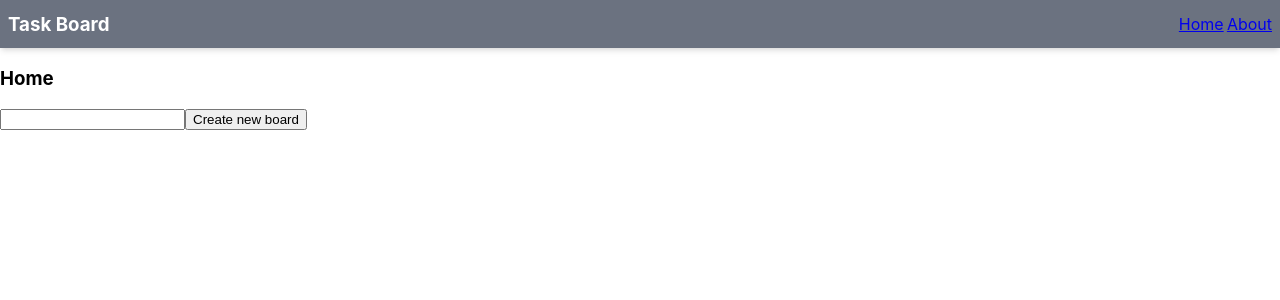
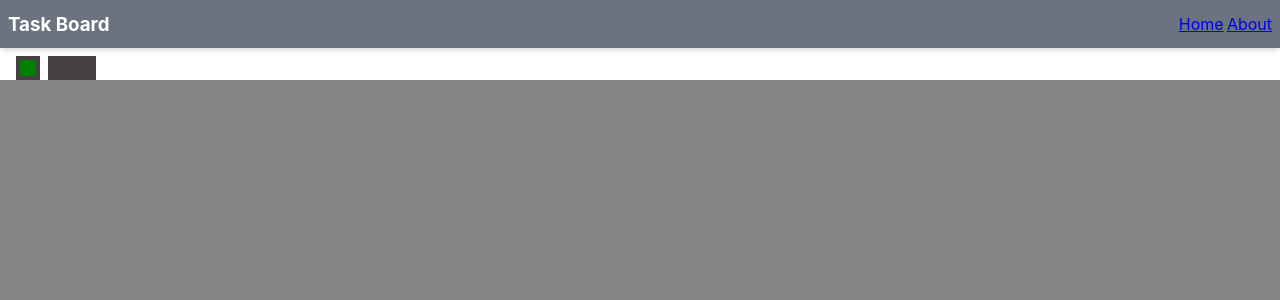
Before and after one commit to AleksandTsupko/simpleTaskBoard, a React (Create React App) app in the folder my_task_board/: page / in a window 1280 px wide. Shown: the top 300 px of the page. Built offline with nearby package versions, Linux system fonts and the light colour scheme.

Commit message:
new board input

```diff
--- a/my_task_board/src/App.tsx
+++ b/my_task_board/src/App.tsx
@@ -7,14 +7,14 @@ import {HomePage} from './pages/HomePage/HomePage'
 
 function App() {
   return (
-    <>
+    <div className="App">
     <Navigation/>
     <Routes>
       <Route path="/" element={<HomePage/>} />
       <Route path="/about" element={<AboutPage/>} />
     </Routes>
 
-    </>
+    </div>
   );
 }
 
--- /dev/null
+++ b/my_task_board/src/components/Board/Board.module.scss
@@ -0,0 +1,3 @@
+.board {
+    background-color: #858383;
+}
--- /dev/null
+++ b/my_task_board/src/components/Board/Board.tsx
@@ -0,0 +1,8 @@
+import classes from "./Board.module.scss"
+
+export function Board() {
+    return (
+        <div className={classes.board}></div>
+
+    )
+}
--- /dev/null
+++ b/my_task_board/src/components/NewBoardTab/NewBoardTab.module.scss
@@ -0,0 +1,32 @@
+.newBoardTab {
+    height: 100%;
+    width: 1.5rem;
+    background-color: rgb(70, 65, 65);
+    display: flex;
+    flex-direction: row;
+    justify-content: center;
+    align-items: center;
+    gap: 0.2rem;
+
+    .icon {
+        width: 1rem;
+        height: 1rem;
+        background-color: green;
+    }
+
+}
+
+.newBoardTab.active {
+    width: 7rem;
+    .icon {
+        background-color: red;
+    }
+
+    .input {
+        height: 1rem;
+        width: 5rem;
+        border-radius: 2px;
+        border: none;
+        padding: 0;
+    }
+}
--- /dev/null
+++ b/my_task_board/src/components/NewBoardTab/NewBoardTab.tsx
@@ -0,0 +1,57 @@
+import { useEffect, useRef, useState } from "react"
+import classes from "./NewBoardTab.module.scss"
+
+export function NewBoardTab() {
+    const [isActive, setIsActive] = useState(false)
+    const [nameOfNewBoard, setNameOfNewBoard] = useState("")
+    const inputRef = useRef<HTMLInputElement>(null)
+    const timeoutOnBlurRef = useRef<ReturnType<typeof setTimeout> | null>(null)
+
+    useEffect(() => {
+        if (isActive && inputRef.current) {
+            inputRef.current.focus()
+        }
+    }, [isActive])
+
+    const iconHandler = (e: React.MouseEvent) => {
+        if (isActive && nameOfNewBoard && nameOfNewBoard.length > 3) {
+            if (timeoutOnBlurRef.current) clearTimeout(timeoutOnBlurRef.current)
+            console.log(nameOfNewBoard)
+        } else {
+            setIsActive(true)
+            // inputRef.current.focus()
+        }
+
+    }
+
+    const inputOnBlurHandler = (e: React.FocusEvent) => {
+        const id = setTimeout(() => {
+            setIsActive(false)
+            setNameOfNewBoard("")
+        }, 3000)
+        timeoutOnBlurRef.current = id
+    }
+
+    const inputOnFocusHandler = () => {
+        if (timeoutOnBlurRef.current) clearTimeout(timeoutOnBlurRef.current)
+    }
+
+
+    return (
+        <div className={isActive ? `${classes.newBoardTab} ${classes.active}` : classes.newBoardTab}>
+            <div
+                className={classes.icon}
+                onClickCapture={(e) => iconHandler(e)}
+            />
+            {isActive && <input
+                ref={inputRef}
+                className={classes.input}
+                type="text"
+                value={nameOfNewBoard}
+                onChange={(e) => setNameOfNewBoard(e.target.value)}
+                onBlur={(e) => inputOnBlurHandler(e)}
+                onFocus={inputOnFocusHandler}
+            />}
+        </div>
+    )
+}
--- /dev/null
+++ b/my_task_board/src/components/Tab/Tab.module.scss
@@ -0,0 +1,5 @@
+.tab {
+    height: 100%;
+    width: 3rem;
+    background-color: rgb(70, 65, 65);
+}
--- /dev/null
+++ b/my_task_board/src/components/Tab/Tab.tsx
@@ -0,0 +1,9 @@
+import classes from "./Tab.module.scss"
+
+export function Tab() {
+    return (
+        <div className={classes.tab}>
+
+        </div>
+    )
+}
--- /dev/null
+++ b/my_task_board/src/components/Tabs/Tabs.module.scss
@@ -0,0 +1,8 @@
+.tabs {
+    padding-left: 1rem;
+    padding-right: 1rem;
+    padding-top: 0.5rem;
+    display: flex;
+    flex-direction: row;
+    gap: 0.5rem;
+}
--- /dev/null
+++ b/my_task_board/src/components/Tabs/Tabs.tsx
@@ -0,0 +1,12 @@
+import { NewBoardTab } from "../NewBoardTab/NewBoardTab"
+import { Tab } from "../Tab/Tab"
+import classes from "./Tabs.module.scss"
+
+export function Tabs() {
+    return (
+        <div className={classes.tabs}>
+            <NewBoardTab/>
+            <Tab/>
+        </div>
+    )
+}
--- a/my_task_board/src/index.css
+++ b/my_task_board/src/index.css
@@ -11,3 +11,7 @@ code {
   font-family: source-code-pro, Menlo, Monaco, Consolas, 'Courier New',
     monospace;
 }
+
+.App {
+  height: 100vh;
+}
--- a/my_task_board/src/pages/HomePage/HomePage.module.scss
+++ b/my_task_board/src/pages/HomePage/HomePage.module.scss
@@ -1,3 +1,9 @@
 .wrong {
     border-color: red
 }
+
+.mainContainer {
+    height: 100%;
+    display: grid;
+    grid-template-rows: 2rem 100%;
+}
--- a/my_task_board/src/pages/HomePage/HomePage.tsx
+++ b/my_task_board/src/pages/HomePage/HomePage.tsx
@@ -1,5 +1,7 @@
 import { useRef, useState } from "react"
 import classes from './HomePage.module.scss'
+import { Tabs } from "../../components/Tabs/Tabs"
+import { Board } from "../../components/Board/Board"
 
 export function HomePage() {
     const [newBoardName, setNewBoardName] = useState("")
@@ -17,17 +19,9 @@ export function HomePage() {
 
 
     return (
-        <>
-            <h3>Home</h3>
-            <form>
-                <input
-                    ref={boardNameInput}
-                    type="text"
-                    value={newBoardName}
-                    onChange={e => setNewBoardName(e.target.value)}
-                />
-                <button onClick={(e) => createHandler(e)}>Create new board</button>
-            </form>
-        </>
+        <div className={classes.mainContainer}>
+            <Tabs/>
+            <Board/>
+        </div>
     )
 }
```
